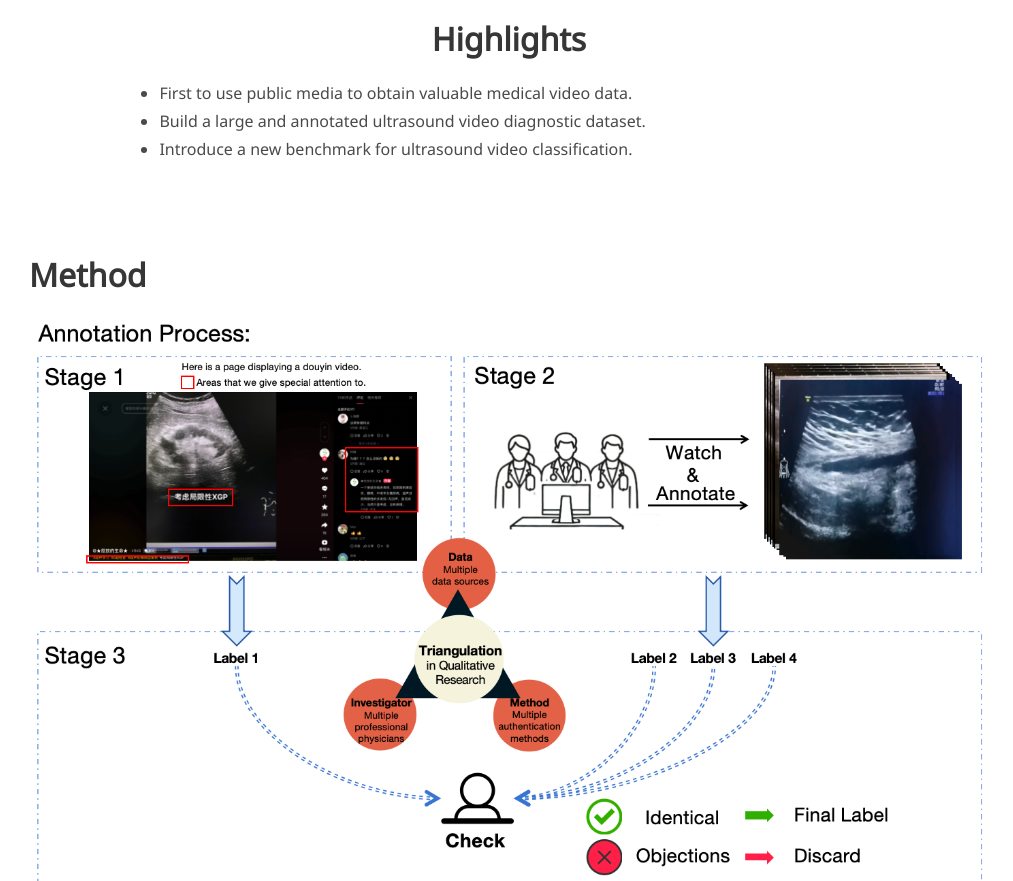
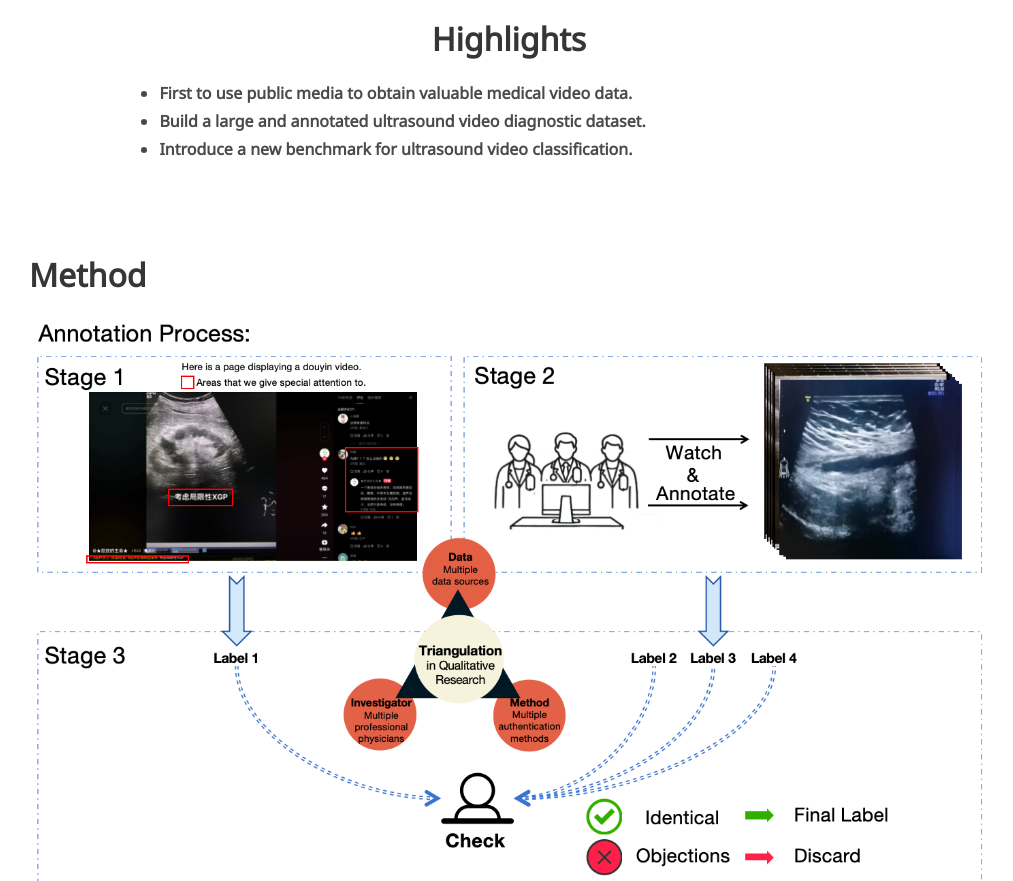
Before and after one commit to ahudataset/ahudataset.github.io, a plain HTML site: page index.html in a window 1280 px wide. Shown: the part 1027-1908 px from the top of the page, without its empty margins (131-1144 px from the left). Drawn offline with nearby package versions, Linux system fonts and the light colour scheme; some icons are missing; a web font is replaced by a local one.

Commit message:
Update index.html

```diff
--- a/index.html
+++ b/index.html
@@ -167,14 +167,12 @@
                   <h2 class="title is-3">Highlights</h2>
                   <div class="content has-text-justified">
                       <ul>
-                            <li>First to use public media to obtain valuable medical video data.</li>
-                            <li>Build a large and annotated ultrasound video diagnostic dataset.</li>
-                            <li>Introduce a new benchmark for ultrasound video classification.</li>
+                          <li style="font-weight: bold;">First to use public media to obtain valuable medical video data.</li>
+                          <li style="font-weight: bold;">Build a large and annotated ultrasound video diagnostic dataset.</li>
+                          <li style="font-weight: bold;">Introduce a new benchmark for ultrasound video classification.</li>
                       </ul>
                   </div>
               </div>
-            </div>
-            <!--/ Highlight. -->
           </div>
     </section>
 
```
Lines whose indentation alone changed are shown as unchanged.
